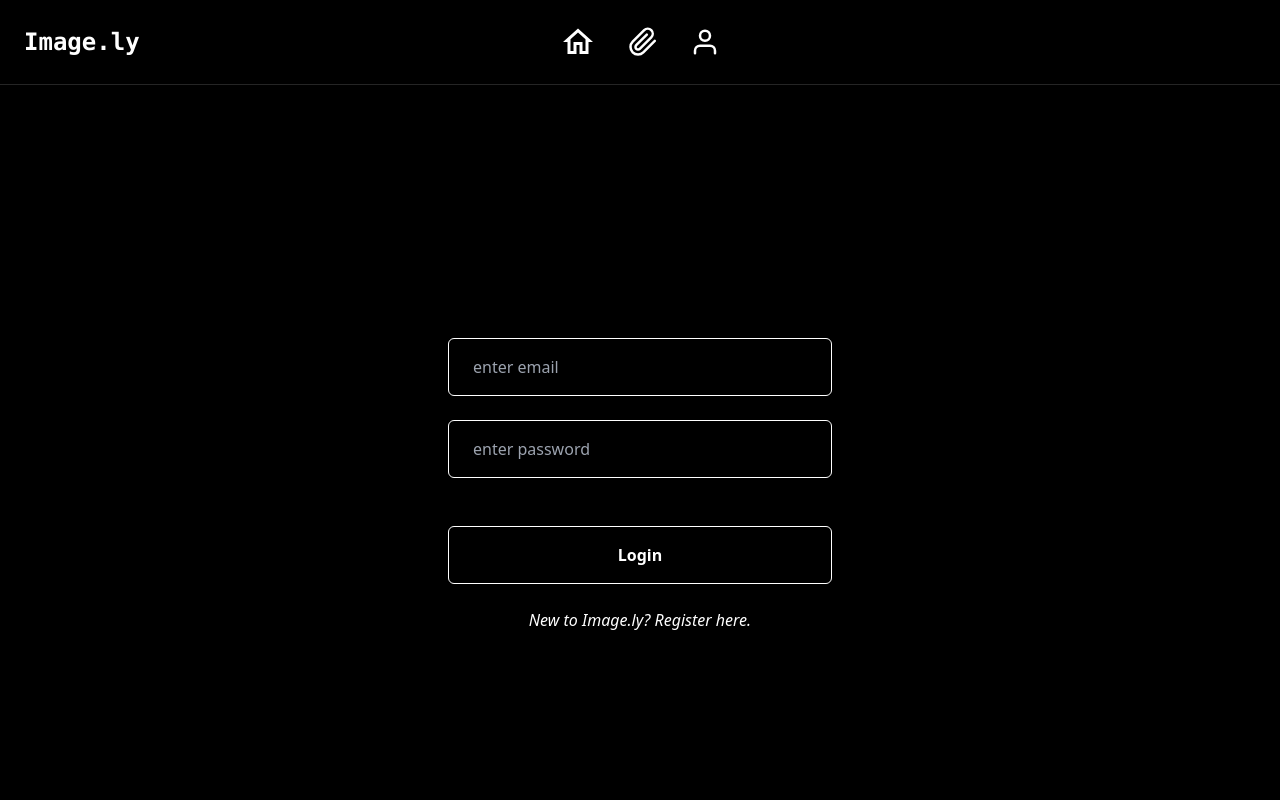
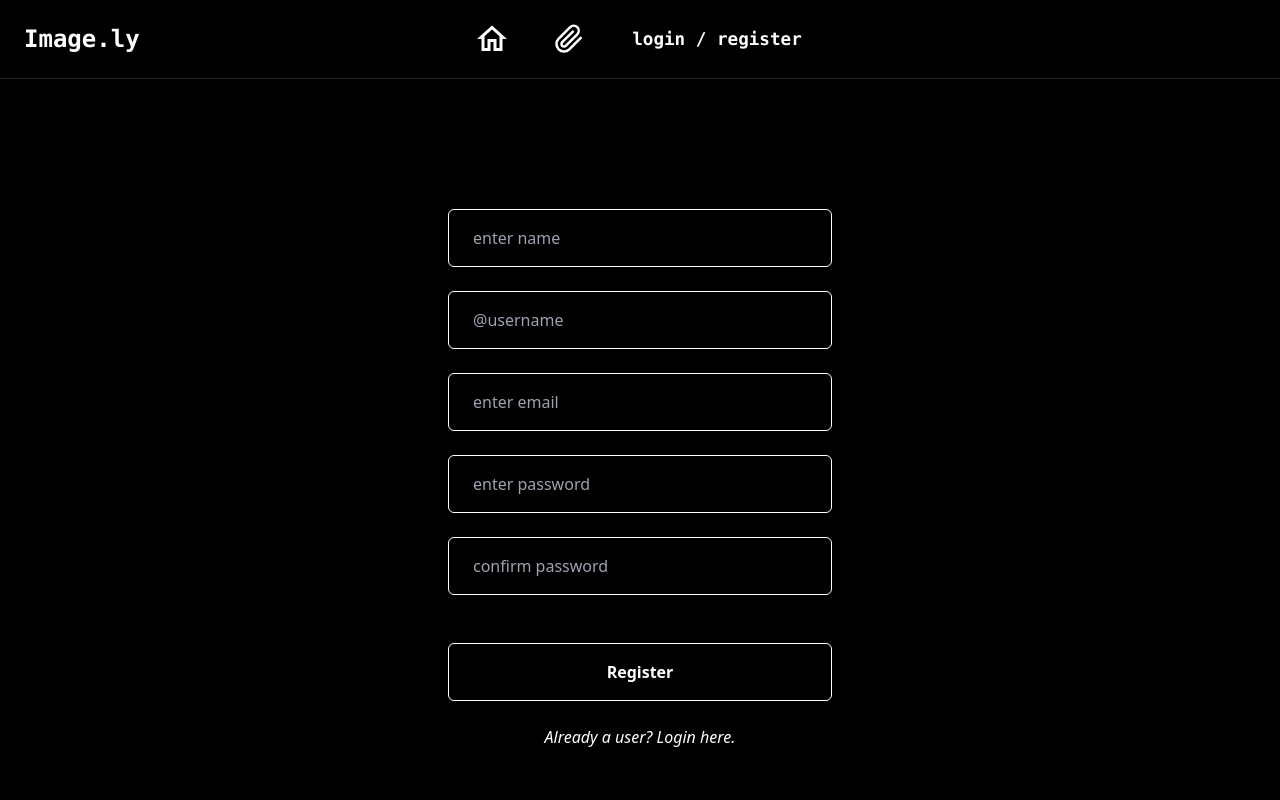
Before and after one commit to dawudarif/image.ly, a React (Create React App) app in the folder client/: page /register in a window 1280 px wide. Before the commit this address led to /login. Shown: the top 800 px of the page. Built offline with nearby package versions, Linux system fonts and the light colour scheme; no server answers; what ldrs would draw is missing.

Commit message:
nav-links active

```diff
--- a/client/src/App.js
+++ b/client/src/App.js
@@ -21,19 +21,12 @@ const Fallback = () => (
 
 function App() {
   const dispatch = useDispatch();
-  const navigate = useNavigate();
 
   useEffect(() => {
     dispatch(fetchUserProfile());
   }, []);
 
   const state = useSelector((store) => store.account.userProfile);
-
-  useEffect(() => {
-    if (!state) {
-      navigate("/login");
-    }
-  }, [state]);
 
   if (!state) {
     <div className="h-[100vh] bg-black"></div>;
--- a/client/src/components/Header.js
+++ b/client/src/components/Header.js
@@ -1,8 +1,8 @@
 import { MdOutlineHome } from "react-icons/md";
 import { FiPaperclip } from "react-icons/fi";
 import { FiUser } from "react-icons/fi";
-import { Link } from "react-router-dom";
 import { IoLogOutOutline } from "react-icons/io5";
+import { NavLink } from "react-router-dom";
 import { useSelector } from "react-redux";
 import axios from "axios";
 
@@ -22,23 +22,52 @@ const Header = () => {
   };
 
   return (
-    <div className="relative flex items-center justify-center gap-8 border-b border-[#252525] bg-black py-6">
-      <h1 className="xs:hidden absolute left-6 block font-mono text-[1.5rem] font-semibold text-white">
+    <div className="relative flex items-center justify-center gap-8 border-b border-[#252525] bg-black py-4">
+      <h1 className="absolute left-6 block font-mono text-[1.5rem] font-semibold text-white xs:hidden">
         Image.ly
       </h1>
-      <Link to="/">
+      <NavLink
+        to="/"
+        className={({ isActive }) =>
+          isActive ? "rounded-lg bg-[#252525] p-1" : "p-1"
+        }
+      >
         <MdOutlineHome size={size + 6} color="white" />
-      </Link>
-      <Link to="/new-post">
+      </NavLink>
+      <NavLink
+        to="/new-post"
+        className={({ isActive }) =>
+          isActive ? "rounded-lg bg-[#252525] p-2 " : "p-2"
+        }
+      >
         <FiPaperclip size={size} color="white" />
-      </Link>
-      <Link to="/profile">
-        <FiUser size={size} color="white" />
-      </Link>
-      {state && (
-        <div onClick={() => logoutUser()}>
-          <IoLogOutOutline size={size} color="white" />
-        </div>
+      </NavLink>
+
+      {state ? (
+        <>
+          <NavLink
+            to="/profile"
+            className={({ isActive }) =>
+              isActive ? "rounded-lg bg-[#252525] p-2" : "p-2"
+            }
+          >
+            <FiUser size={size} color="white" />
+          </NavLink>
+          <div onClick={() => logoutUser()}>
+            <IoLogOutOutline size={size} color="white" />
+          </div>
+        </>
+      ) : (
+        <NavLink
+          to="/login"
+          className={({ isActive, isPending }) =>
+            isActive
+              ? "rounded-lg bg-[#252525] p-2 font-mono text-[1.1rem] font-bold text-white"
+              : "p-2 font-mono text-[1.1rem] font-bold text-white"
+          }
+        >
+          login / register
+        </NavLink>
       )}
     </div>
   );
--- a/client/src/features/account.js
+++ b/client/src/features/account.js
@@ -12,6 +12,7 @@ export const fetchUserProfile = createAsyncThunk(
       return response.data;
     } catch (error) {
       console.log(error);
+      window.location.href("/login");
       return thunkAPI.rejectWithValue(
         "Something went wrong please try again later.",
       );
--- a/client/src/pages/Home.js
+++ b/client/src/pages/Home.js
@@ -1,18 +1,62 @@
 import axios from "axios";
 import React, { useEffect, useState } from "react";
 import Post from "../components/Home/Post";
+import { IoRefreshSharp } from "react-icons/io5";
+import Ring from "../components/loading/ring";
 
 const Home = () => {
   const [data, setData] = useState([]);
+  const [loading, setLoading] = useState(false);
+  const [error, setError] = useState(false);
 
   const getData = async () => {
-    const response = await axios.get("/api/posts/get-posts");
-    setData(response.data);
+    try {
+      setLoading(true);
+      const response = await axios.get("/api/posts/get-posts");
+      if (response.status >= 200 && response.status <= 299) {
+        setData(response.data);
+      } else {
+        throw new error();
+      }
+    } catch (error) {
+      setError(true);
+    } finally {
+      setLoading(false);
+    }
+  };
+
+  const refreshFeed = () => {
+    setError(false);
+    getData();
   };
 
   useEffect(() => {
     getData();
   }, []);
+
+  if (loading || error) {
+    return (
+      <div className="flex min-h-[100vh] items-center justify-center bg-black">
+        {loading ? (
+          <Ring size={50} color="white" />
+        ) : (
+          error && (
+            <div className="flex w-[100%] flex-col items-center justify-center">
+              <h4 className="font-mono text-white">
+                "Something went wrong, try again later"
+              </h4>
+              <div
+                className="w-max rounded-md p-4 transition-all duration-300 hover:bg-[#252525]"
+                onClick={() => refreshFeed()}
+              >
+                <IoRefreshSharp size={30} color="white" />
+              </div>
+            </div>
+          )
+        )}
+      </div>
+    );
+  }
 
   return (
     <div className="flex min-h-[100vh] justify-center bg-black py-4">
--- a/client/src/pages/Login.js
+++ b/client/src/pages/Login.js
@@ -27,7 +27,7 @@ const Login = () => {
 
   return (
     <div className="flex min-h-[100vh] justify-center bg-black py-4">
-      <form className="flex w-[30%] flex-col items-center justify-center gap-6">
+      <form className="flex w-[30%] flex-col items-center justify-center gap-6 sm:w-[90%] md:w-[50%] xs:w-[90%]">
         <input
           type="email"
           value={email}
@@ -45,7 +45,7 @@ const Login = () => {
         <p className="font-mono text-white">{error}</p>
         <button
           onClick={loginUser}
-          className={`rounded-md border border-white bg-black p-4 px-32 font-bold text-white ${
+          className={`rounded-md border border-white bg-black p-4 px-32 text-center font-bold text-white ${
             !loading && "hover:bg-white hover:text-black"
           } w-[100%] transition-colors duration-300`}
           disabled={loading}
--- a/client/src/pages/Register.js
+++ b/client/src/pages/Register.js
@@ -1,16 +1,16 @@
-import axios from 'axios';
-import React, { useEffect, useState } from 'react';
-import { useSelector } from 'react-redux';
-import { Link } from 'react-router-dom';
-import Ring from '../components/loading/ring';
+import axios from "axios";
+import React, { useEffect, useState } from "react";
+import { useSelector } from "react-redux";
+import { Link } from "react-router-dom";
+import Ring from "../components/loading/ring";
 
 const Register = () => {
-  const [email, setEmail] = useState('');
-  const [name, setName] = useState('');
-  const [username, setUserName] = useState('');
-  const [password, setPassword] = useState('');
-  const [confirmPassword, setConfirmPassword] = useState('');
-  const [error, setError] = useState('');
+  const [email, setEmail] = useState("");
+  const [name, setName] = useState("");
+  const [username, setUserName] = useState("");
+  const [password, setPassword] = useState("");
+  const [confirmPassword, setConfirmPassword] = useState("");
+  const [error, setError] = useState("");
   const [loading, setLoading] = useState(false);
 
   const registerUser = async (e) => {
@@ -18,18 +18,18 @@ const Register = () => {
     setLoading(true);
     try {
       if (password !== confirmPassword) {
-        setError('Passwords do not match');
+        setError("Passwords do not match");
         return;
       }
       const body = { email, password, username, name };
-      const response = await axios.post('/api/users/register', body, {
+      const response = await axios.post("/api/users/register", body, {
         withCredentials: true,
       });
 
       if (response.status !== 201) {
         setError(response.data);
       }
-      window.location.href = '/';
+      window.location.href = "/";
     } catch (error) {
       setError(error.response.data.error);
     } finally {
@@ -38,55 +38,55 @@ const Register = () => {
   };
 
   return (
-    <div className='bg-black min-h-[100vh] flex justify-center py-12'>
-      <form className='flex  items-center flex-col gap-6 w-[30%]'>
+    <div className="flex min-h-[100vh] justify-center bg-black py-12">
+      <form className="flex w-[30%] flex-col items-center justify-center gap-6 sm:w-[90%] md:w-[50%] xs:w-[90%]">
         <input
-          type='text'
+          type="text"
           value={name}
           onChange={(e) => setName(e.target.value)}
-          placeholder='enter name'
-          className='bg-black border border-white rounded-md text-white font-medium p-4 px-6 w-[100%]'
+          placeholder="enter name"
+          className="w-[100%] rounded-md border border-white bg-black p-4 px-6 font-medium text-white"
         />
         <input
-          type='text'
+          type="text"
           value={username}
           onChange={(e) => setUserName(e.target.value)}
-          placeholder='@username'
-          className='bg-black border border-white rounded-md text-white font-medium p-4 px-6 w-[100%]'
+          placeholder="@username"
+          className="w-[100%] rounded-md border border-white bg-black p-4 px-6 font-medium text-white"
         />
         <input
-          type='email'
+          type="email"
           value={email}
           onChange={(e) => setEmail(e.target.value)}
-          placeholder='enter email'
-          className='bg-black border border-white rounded-md text-white font-medium p-4 px-6 w-[100%]'
+          placeholder="enter email"
+          className="w-[100%] rounded-md border border-white bg-black p-4 px-6 font-medium text-white"
         />
         <input
-          type='password'
+          type="password"
           value={password}
           onChange={(e) => setPassword(e.target.value)}
-          placeholder='enter password'
-          className='bg-black border border-white rounded-md text-white font-medium p-4 px-6 w-[100%]'
+          placeholder="enter password"
+          className="w-[100%] rounded-md border border-white bg-black p-4 px-6 font-medium text-white"
         />
         <input
-          type='password'
+          type="password"
           value={confirmPassword}
           onChange={(e) => setConfirmPassword(e.target.value)}
-          placeholder='confirm password'
-          className='bg-black border border-white rounded-md text-white font-medium p-4 px-6 w-[100%]'
+          placeholder="confirm password"
+          className="w-[100%] rounded-md border border-white bg-black p-4 px-6 font-medium text-white"
         />
-        <p className='text-white font-mono'>{error}</p>
+        <p className="font-mono text-white">{error}</p>
         <button
           onClick={registerUser}
-          className={`bg-black border border-white rounded-md text-white font-bold p-4 px-32 ${
-            !loading && 'hover:bg-white hover:text-black'
-          } transition-colors duration-300 w-[100%]`}
+          className={`rounded-md border border-white bg-black p-4 px-32 text-center font-bold text-white ${
+            !loading && "hover:bg-white hover:text-black"
+          } w-[100%] transition-colors duration-300`}
           disabled={loading}
         >
           {loading ? <Ring size={22} /> : <> Register </>}
         </button>
 
-        <Link to='/login' className='text-white hover:underline italic'>
+        <Link to="/login" className="italic text-white hover:underline">
           Already a user? Login here.
         </Link>
       </form>
--- a/client/tailwind.config.js
+++ b/client/tailwind.config.js
@@ -7,7 +7,7 @@ module.exports = {
         xs: { max: "540px" },
         sm: { min: "541px", max: "767px" },
         md: { min: "768px", max: "1220px" },
-        lg: { min: "1221px", max: "1279px" },
+        lg: { min: "1221px" },
       },
     },
   },
```
